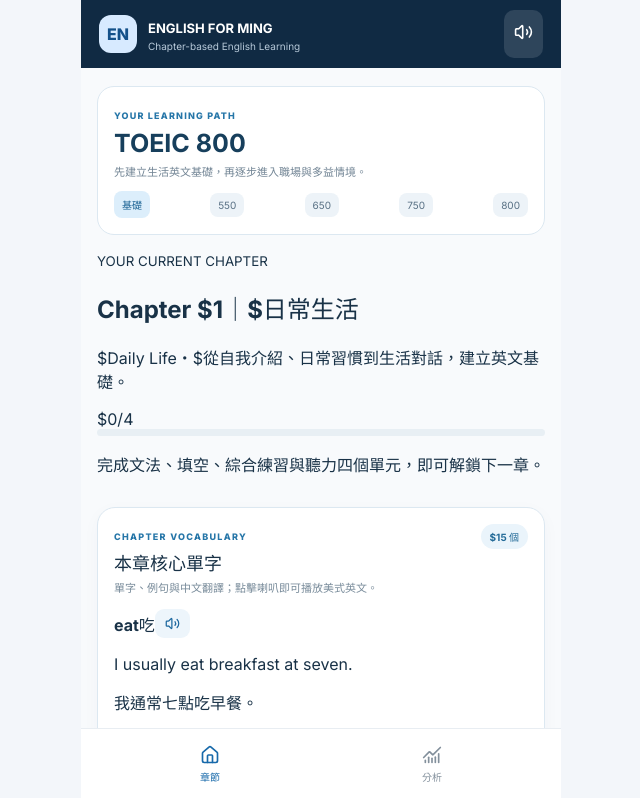
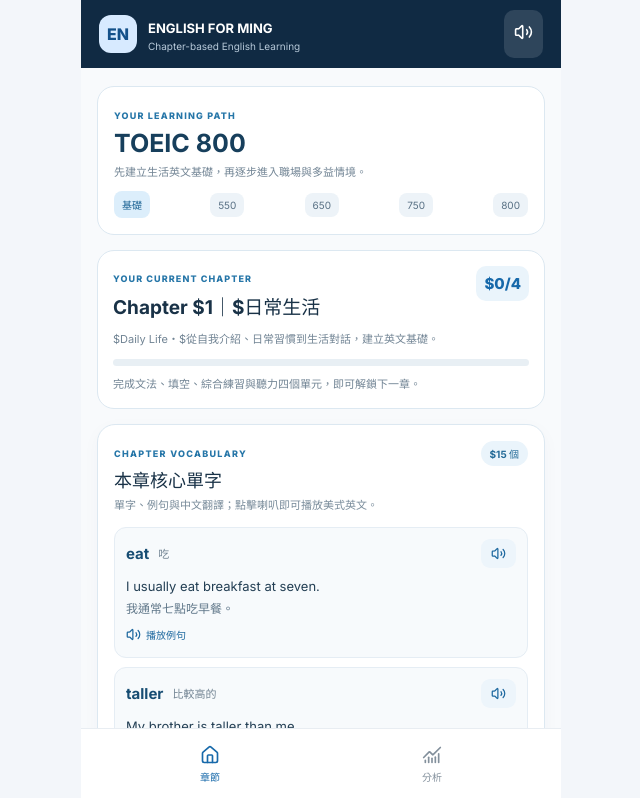
Before and after one commit to dreamwu0907-tech/ENGLISH-FOR-MING, a React (Vite) app: page / in a window 1280 px wide. Shown: the top 798 px of the page, without its empty margins (319-959 px from the left). Built offline with nearby package versions, Linux system fonts and the light colour scheme.

Commit message:
Style chapter curriculum and vocabulary cards

```diff
--- a/src/style.css
+++ b/src/style.css
@@ -13,3 +13,34 @@
 
 /* iPhone-first layout: intentionally keep the learning experience in a phone-width column. */
 .shell{max-width:480px}.shell>main{max-width:480px;margin:0 auto}.tiles{grid-template-columns:repeat(2,minmax(0,1fr))}.stats{grid-template-columns:repeat(2,minmax(0,1fr))}nav{width:min(100%,480px)}@media(min-width:650px){main{padding:18px 16px}.tiles{grid-template-columns:repeat(2,minmax(0,1fr))}.stats{grid-template-columns:repeat(2,minmax(0,1fr))}.hero{padding:23px 19px}}
+
+
+/* Chapter-based curriculum */
+.chapter-card,.chapter-list{background:#fff;border:1px solid #dce8f1;border-radius:17px;padding:15px}
+.chapter-heading{display:flex;justify-content:space-between;gap:10px;align-items:flex-start}
+.chapter-heading small{font-size:9px;letter-spacing:1.1px;color:#2676a8;font-weight:800}
+.chapter-heading h1{font-size:19px;margin:6px 0}
+.chapter-heading p,.chapter-hint{font-size:11px;line-height:1.65;color:#718494}
+.chapter-count{font-size:15px;font-weight:800;color:#1769aa;background:#eaf4fb;border-radius:10px;padding:8px}
+.chapter-hint{margin:9px 0 0}
+.chapter-vocab-list{display:flex;flex-direction:column;gap:9px}
+.chapter-vocab-item{background:#f7fafc;border:1px solid #e5edf4;border-radius:12px;padding:11px}
+.vocab-title{display:flex;align-items:center;gap:9px;flex-wrap:wrap}
+.vocab-title b{font-size:15px;color:#174d73}
+.vocab-title span{font-size:11px;color:#728493;flex:1}
+.example-en{font-size:13px;line-height:1.6;margin:8px 0 2px;color:#233f54}
+.example-zh{font-size:12px;color:#61788a;margin:0 0 7px}
+.example-audio{background:transparent;padding:4px 0}
+.chapter-tiles button{position:relative;min-height:105px}
+.chapter-tiles em{font-style:normal;font-size:10px;color:#2676a8;margin-top:2px}
+.chapter-row{width:100%;display:flex;align-items:center;gap:10px;text-align:left;border:1px solid #e6edf3;background:#fff;border-radius:12px;padding:11px;margin-top:8px;color:#29465b}
+.chapter-row:disabled{opacity:.55}
+.chapter-row.selected{border-color:#5b9bc5;background:#f1f8fd}
+.chapter-number{width:30px;height:30px;display:grid;place-items:center;background:#eaf3fa;border-radius:9px;font-size:11px;font-weight:800}
+.chapter-info{flex:1}
+.chapter-info b,.chapter-info small{display:block}
+.chapter-info b{font-size:12px}
+.chapter-info small,.chapter-state{font-size:10px;color:#8292a0;margin-top:3px}
+.chapter-state{white-space:nowrap}
+.meaning-hint{font-size:12px;color:#50718a;margin:0}
+@media(max-width:420px){.chapter-heading h1{font-size:17px}.chapter-vocab-item{padding:10px}}
```
